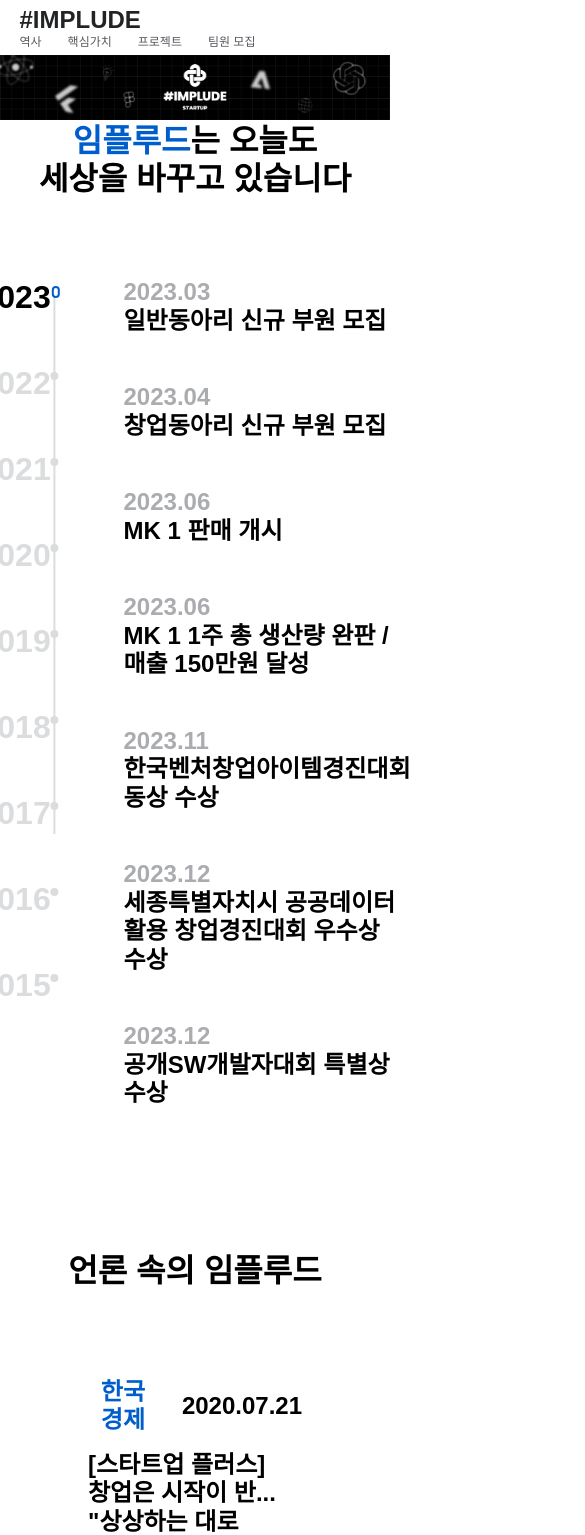
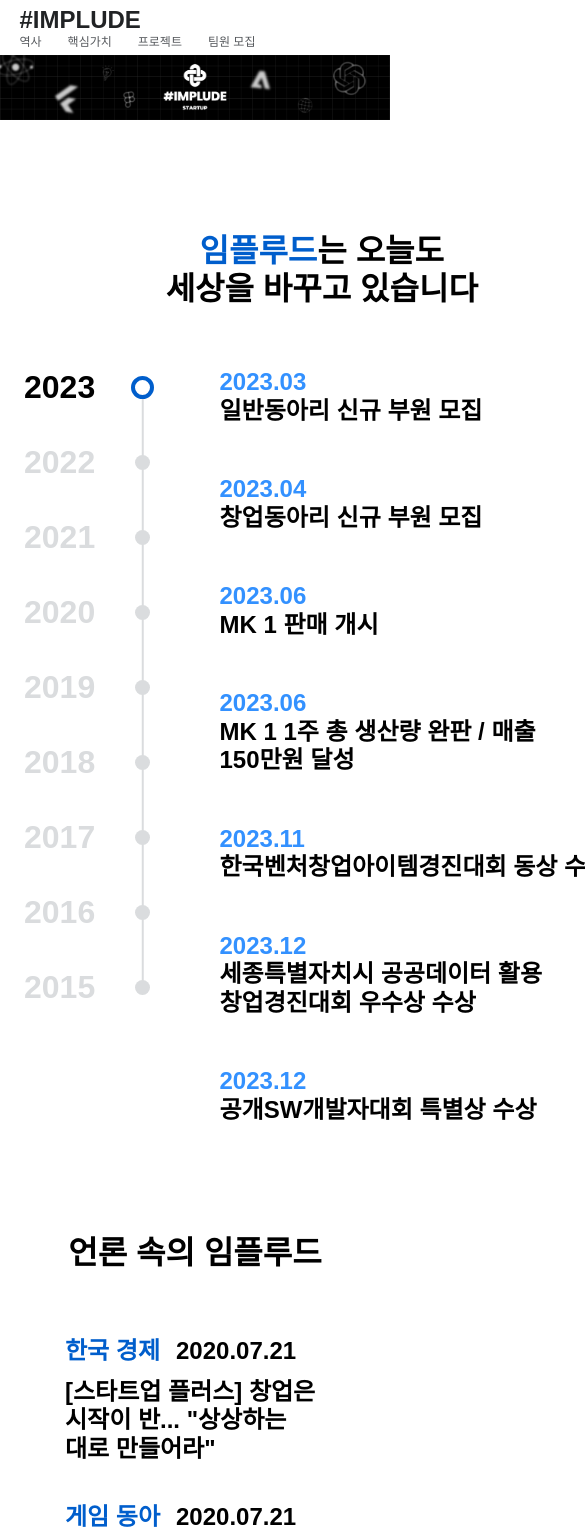
Before and after one commit to implude/implude-main-page, a React (Vite) app: page /history in a window 390 px wide. Shown: the top 1535 px of the page, 585 px wide, since content can reach past the window. Built offline with nearby package versions, Linux system fonts and the light colour scheme; a web font is replaced by a local one.

Commit message:
Yaa (#12)
* Feat: history

* Feat: smooth scroll to top

```diff
--- a/src/components/ScrollToTop.tsx
+++ b/src/components/ScrollToTop.tsx
@@ -5,7 +5,7 @@ export default function ScrollToTop() {
   const { pathname } = useLocation()
 
   useEffect(() => {
-    window.scrollTo(0, 0)
+    window.scrollTo({ top: 200, behavior: 'smooth' })
   }, [pathname])
 
   return null
--- a/src/pages/History/HistoryPage.jsx
+++ b/src/pages/History/HistoryPage.jsx
@@ -1,11 +1,13 @@
 import React from 'react'
 import { useState } from 'react'
 import { Link } from 'react-router-dom'
+import { useMediaQuery } from 'react-responsive'
 import styled, { css } from 'styled-components'
 import { Blank, Col, Description, Header1, Row, Title } from '../../components/atomic'
 
 export default function HistoryPage() {
   const [activated, setActivated] = useState(2023)
+  const isMobile = useMediaQuery({ query: '(max-width: 576px)' })
 
   const data = [
     [
@@ -196,8 +198,8 @@ export default function HistoryPage() {
     ],
   ]
   return (
-    <Col gap="18rem" style={{ width: '100%' }}>
-      <Col gap={'10rem'}>
+    <Col gap="13.75rem" margin="13.75rem auto" width="100%">
+      <Col gap={'7.5rem'} margin="0 auto">
         <Row justify="center">
           <IntroText color={'--gray-black'}>
             <span>임플루드</span>는 오늘도
@@ -206,11 +208,11 @@ export default function HistoryPage() {
           </IntroText>
         </Row>
         <Row justify="center">
-          <Row gap={'8rem'}>
-            <YearContainer gap={'6rem'}>
+          <Row justify="space-between" width="80.438rem" padding={'0 3rem'}>
+            <YearContainer gap={'4.625rem'}>
               {[...Array(9)].map((v, i) => (
                 <>
-                  <Row width="10rem" justify="space-between">
+                  <Row width="15.75rem" justify="space-between" align="center">
                     <Year
                       hover={{ color: '--gray-black' }}
                       enabled={2023 - i === activated}
@@ -223,10 +225,10 @@ export default function HistoryPage() {
                 </>
               ))}
             </YearContainer>
-            <HistoryContainer gap={'6rem'}>
+            <HistoryContainer gap={'6.25rem'} width={'50rem'}>
               {data[2023 - activated].map((v, i) => (
-                <HistoryBlock onClick={() => setActivated(2023 - i)}>
-                  <Header1 $bold color={'--gray-400'}>
+                <HistoryBlock key={i}>
+                  <Header1 $bold color={'--brand-400'}>
                     {v.date}
                   </Header1>
                   <Header1 $bold color={'--gray-black'}>
@@ -239,12 +241,13 @@ export default function HistoryPage() {
         </Row>
       </Col>
 
-      <Col gap={'10rem'}>
+      <Col gap={'7.5rem'}>
         <IntroText color={'--gray-black'}>언론 속의 임플루드</IntroText>
-        <Col gap={'5rem'} style={{ padding: '0 10rem' }}>
+        <Row justify="center">
+          <Col gap={'3.75rem'} style={{ padding: '0 7.5rem' }}>
             <Link to="https://www.hankyung.com/society/article/2020072102397">
-            <Col gap={'2rem'} style={{ padding: '1rem' }}>
-              <Row gap={'3rem'} align="center">
+              <Col gap={'1.5rem'} style={{ padding: '0.625rem' }}>
+                <Row gap={'2rem'} align="center">
                   <Header1 $bold color={'--brand-600'}>
                     한국 경제
                   </Header1>
@@ -258,8 +261,8 @@ export default function HistoryPage() {
               </Col>
             </Link>
             <Link to="https://game.donga.com/105214/">
-            <Col gap={'2rem'} style={{ padding: '1rem' }}>
-              <Row gap={'3rem'} align="center">
+              <Col gap={'1.5rem'} style={{ padding: '0.625rem' }}>
+                <Row gap={'2rem'} align="center">
                   <Header1 $bold color={'--brand-600'}>
                     게임 동아
                   </Header1>
@@ -273,6 +276,7 @@ export default function HistoryPage() {
               </Col>
             </Link>
           </Col>
+        </Row>
       </Col>
     </Col>
   )
@@ -288,11 +292,10 @@ const YearContainer = styled(Col)`
   &::after {
     content: '';
     width: 0.25rem;
-    height: 68rem;
+    height: 75rem;
     position: absolute;
     background: var(--gray-200);
-
-    transform: translate(9.3rem, 1.5rem);
+    transform: translate(14.719rem, 2.375rem);
   }
 `
 const Year = styled(Title)`
@@ -301,26 +304,24 @@ const Year = styled(Title)`
 `
 const YearCircle = styled.div`
   z-index: 1;
-  border-radius: 1.5rem;
+  border-radius: 1.875rem;
+  width: 1.875rem;
+  height: 1.875rem;
+  transition: border-color 0.3s ease-in-out;
   ${(p) =>
     p.enabled
       ? css`
-          width: 1.5rem;
-          height: 1.5rem;
-
           background: white;
-          border: 0.25rem solid var(--brand-600);
-          transform: translate(0.1rem, 1rem);
+          border: 0.5rem solid var(--brand-600);
+          box-sizing: content-box;
+          transform: translate(0.5rem);
         `
       : css`
-          width: 1rem;
-          height: 1rem;
           background: var(--gray-200);
-          transform: translate(-0.08rem, 1rem);
+          border-color: var(--gray-white);
         `}
 `
 const HistoryContainer = styled(Col)``
 const HistoryBlock = styled.div`
   position: relative;
-  cursor: pointer;
 `
```
Lines whose indentation alone changed are shown as unchanged.
